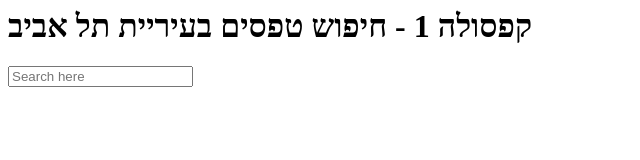
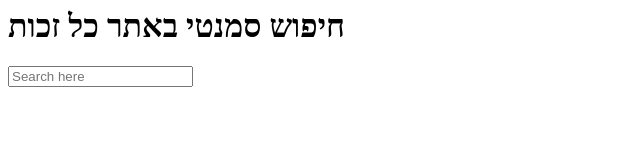
Before and after one commit to rammeshulam/kz-helper, a plain HTML site: page index.html in a window 1280 px wide. Shown: the whole page, without its empty margins (0-640 px from the left). Drawn offline with Linux system fonts and the light colour scheme.

Commit message:
Update index.html

```diff
--- a/index.html
+++ b/index.html
@@ -2,7 +2,7 @@
   <head>
   </head>
   <body>
-<h1> קפסולה 1 - חיפוש טפסים בעיריית תל אביב</h1>
+<h1>חיפוש סמנטי באתר כל זכות</h1>
 <!-- Widget JavaScript bundle -->
 <script src="https://cloud.google.com/ai/gen-app-builder/client?hl=en_US"></script>
 
```
